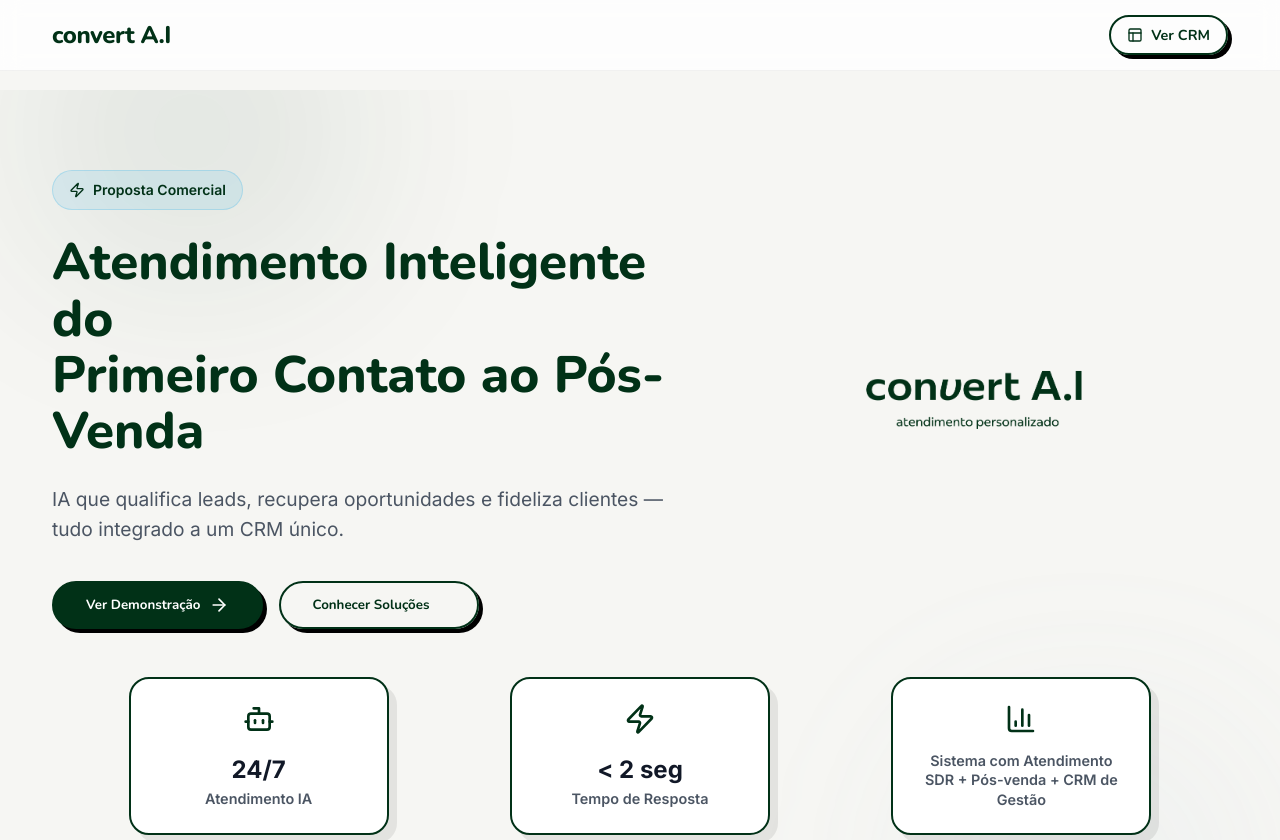
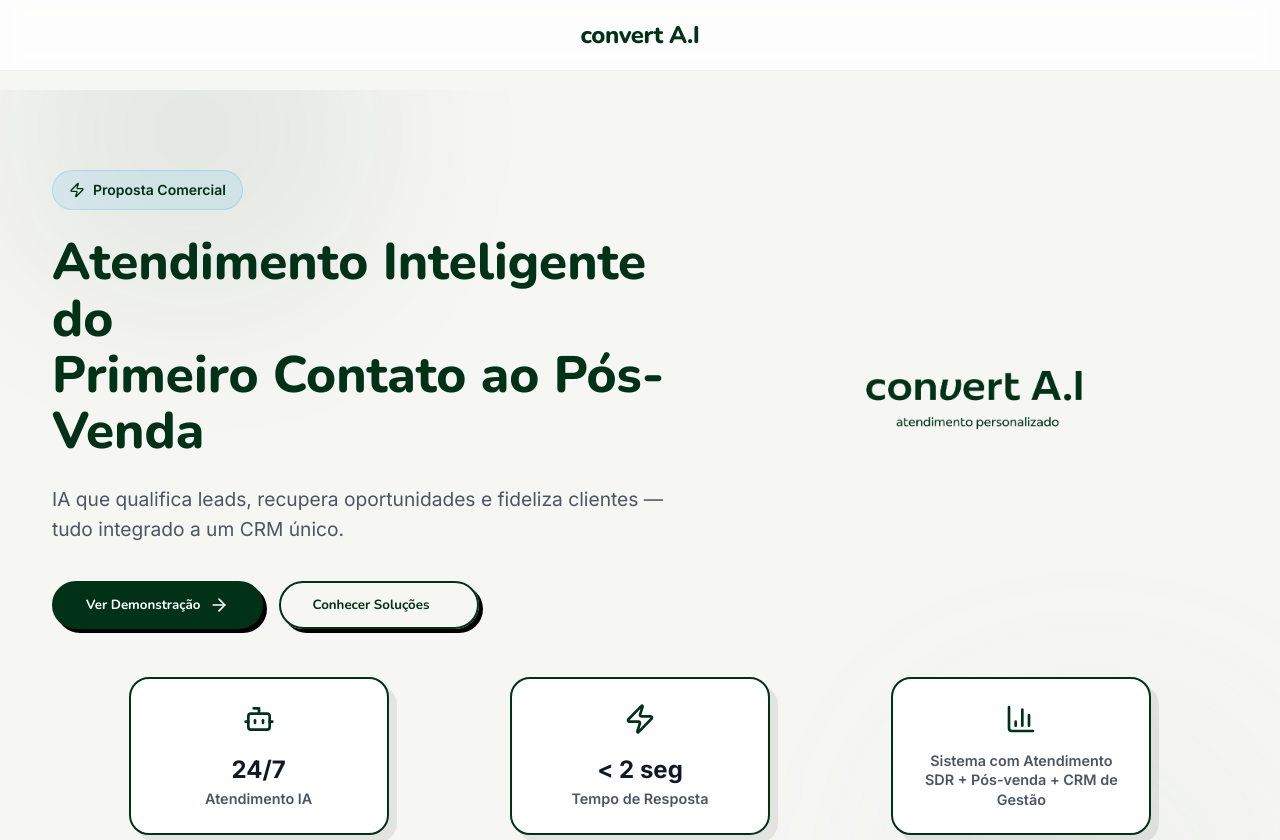
Before and after one commit to mateusolintof/SPA_Proposta_Comercial, a React (Vite) app: page / in a window 1280 px wide. Shown: the top 840 px of the page. Built offline with nearby package versions, Linux system fonts and the light colour scheme.

Commit message:
Changes to be committed: modified:   src/App.jsx

```diff
--- a/src/App.jsx
+++ b/src/App.jsx
@@ -25,16 +25,16 @@ function App() {
         backdropFilter: 'blur(10px)',
         borderBottom: '1px solid rgba(0,0,0,0.05)'
       }}>
-        <div className="container" style={{ height: '70px', display: 'flex', alignItems: 'center', justifyContent: 'space-between' }}>
+        <div className="container" style={{ height: '70px', display: 'flex', alignItems: 'center', justifyContent: 'center' }}>
           <div style={{ fontWeight: 800, fontSize: '1.5rem', fontFamily: 'var(--font-display)', color: 'var(--color-primary)', letterSpacing: '-0.02em' }}>convert <span style={{ fontWeight: 800 }}>A.I</span></div>
-          <button
+          {/* <button
             className="btn btn-outline"
             onClick={() => setIsCRMOpen(true)}
             style={{ fontSize: '0.9rem', padding: '0.5rem 1rem' }}
           >
             <Layout size={16} />
             Ver CRM
-          </button>
+          </button> */}
         </div>
       </nav>
 
```
